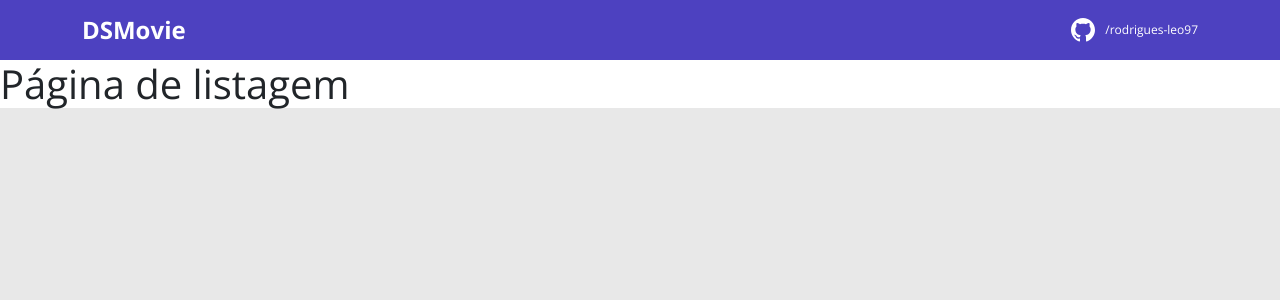
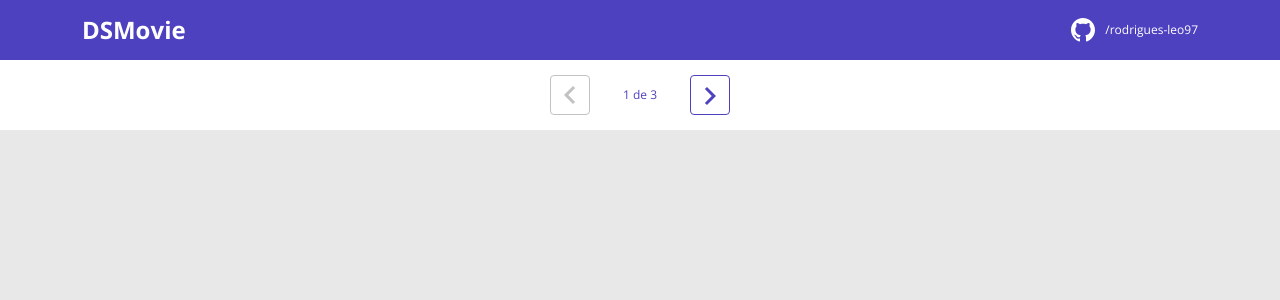
Before and after one commit to rodrigues-leo97/dsmovie, a React (Create React App) app in the folder frontend/: page / in a window 1280 px wide. Shown: the top 300 px of the page. Built offline with nearby package versions, Linux system fonts and the light colour scheme.

Commit message:
Pagination layout

```diff
--- a/frontend/src/App.tsx
+++ b/frontend/src/App.tsx
@@ -17,7 +17,7 @@
       <Routes>
         <Route path="/" element={<Listing />} />
         <Route path="/form">
-          <Route path=":movieId" element={<Form />} />
+          <Route path=":movieId" element={<Form />} /> {/* uma subrota onde terá o id*/}
         </Route>
       </Routes>
     </BrowserRouter>
--- /dev/null
+++ b/frontend/src/components/Pagination/index.tsx
@@ -0,0 +1,20 @@
+import { ReactComponent as Arrow } from 'assets/img/arrow.svg'
+import './styles.css'
+
+function Pagination() {
+    return (
+        <div className="dsmovie-pagination-container">
+            <div className="dsmovie-pagination-box">
+                <button className="dsmovie-pagination-button" disabled={true} >
+                    <Arrow />
+                </button>
+                <p>{`${1} de ${3}`}</p>
+                <button className="dsmovie-pagination-button" disabled={false} >
+                    <Arrow className="dsmovie-flip-horizontal" />
+                </button>
+            </div>
+        </div>
+    );
+}
+
+export default Pagination;
--- /dev/null
+++ b/frontend/src/components/Pagination/styles.css
@@ -0,0 +1,53 @@
+.dsmovie-pagination-container {
+    padding: 15px 0;
+    display: flex;
+    justify-content: center;
+    align-items: center;
+}
+
+.dsmovie-pagination-box {
+    width: 180px;
+    display: flex;
+    justify-content: space-between;
+    align-items: center;
+}
+
+.dsmovie-pagination-box form {
+    width: 100%;
+    display: flex;
+}
+
+.dsmovie-pagination-button {
+    width: 40px;
+    height: 40px;
+    border-radius: 4px;
+    background-color: #fff;
+    display: flex;
+    justify-content: center;
+    align-items: center;
+    border: 1px solid var(--color-primary);
+    cursor: pointer;
+}
+
+.dsmovie-pagination-button svg {
+    filter: brightness(0) saturate(100%) invert(26%) sepia(19%) saturate(7395%) hue-rotate(234deg) brightness(89%) contrast(92%);
+}
+
+.dsmovie-pagination-button:disabled {
+    border: 1px solid #c2c2c2;
+    cursor: unset;
+}
+
+.dsmovie-pagination-button:disabled svg {
+    filter: none;
+}
+
+.dsmovie-pagination-container p {
+    margin: 0;
+    font-size: 12px;
+    color: var(--color-primary);
+}
+
+.dsmovie-flip-horizontal {
+    transform: rotate(180deg);
+}
--- a/frontend/src/pages/Form/index.tsx
+++ b/frontend/src/pages/Form/index.tsx
@@ -1,5 +1,41 @@
 function Form() {
-    return (<h1>Página de formulário</h1>)
+
+    const movie = {
+        id: 1,
+        image: "https://www.themoviedb.org/t/p/w533_and_h300_bestv2/jBJWaqoSCiARWtfV0GlqHrcdidd.jpg",
+        title: "The Witcher",
+        count: 2,
+        score: 4.5
+    };
+
+    return (
+    <div className="dsmovie-form-container">
+        <img className="dsmovie-movie-card-image" src={ movie.image } alt={ movie.title } />
+        <div className="dsmovie-card-bottom-container">
+            <h3>{ movie.title }</h3>
+            <form className="dsmovie-form">
+                <div className="form-group dsmovie-form-group">
+                    <label htmlFor="email">Informe seu email</label>
+                    <input type="email" className="form-control" id="email" />
+                </div>
+                <div className="form-group dsmovie-form-group">
+                    <label htmlFor="score">Informe sua avaliação</label>
+                    <select className="form-control" id="score">
+                        <option>1</option>
+                        <option>2</option>
+                        <option>3</option>
+                        <option>4</option>
+                        <option>5</option>
+                    </select>
+                </div>
+                <div className="dsmovie-form-btn-container">
+                    <button type="submit" className="btn btn-primary dsmovie-btn">Salvar</button>
+                </div>
+            </form >
+            <button className="btn btn-primary dsmovie-btn mt-3">Cancelar</button>
+        </div >
+</div >
+  )
 }
 
 export default Form; {/* Componente exportado */}
--- a/frontend/src/pages/Listing/index.tsx
+++ b/frontend/src/pages/Listing/index.tsx
@@ -1,5 +1,9 @@
+import Pagination from "components/Pagination";
+
 function Listing() {
-    return (<h1>Página de listagem</h1>)
+    return (
+        <Pagination />
+    );
 }
 
 export default Listing; {/* Componente exportado */}
```
Also changed, not shown: frontend/src/assets/img/arrow.svg (added).
